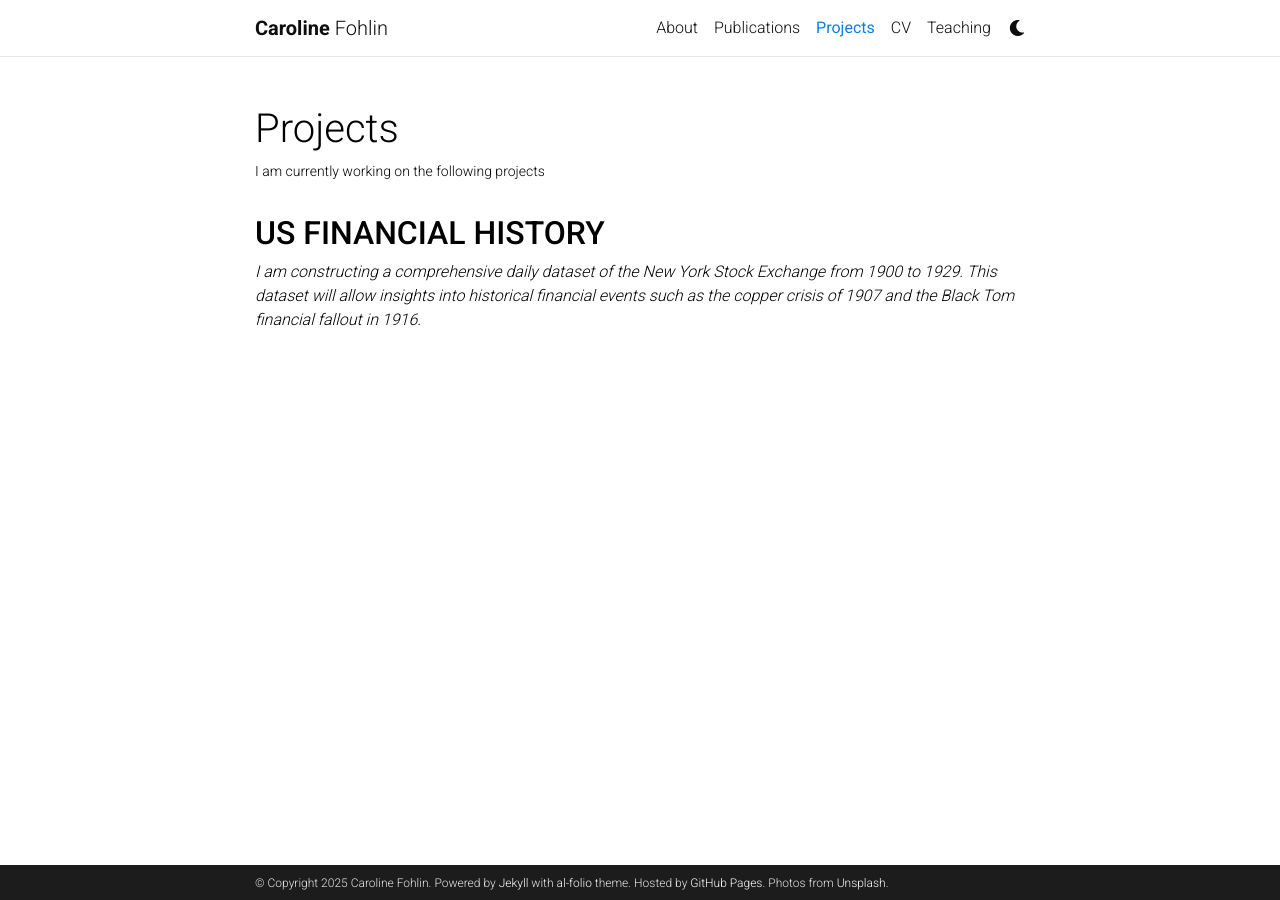
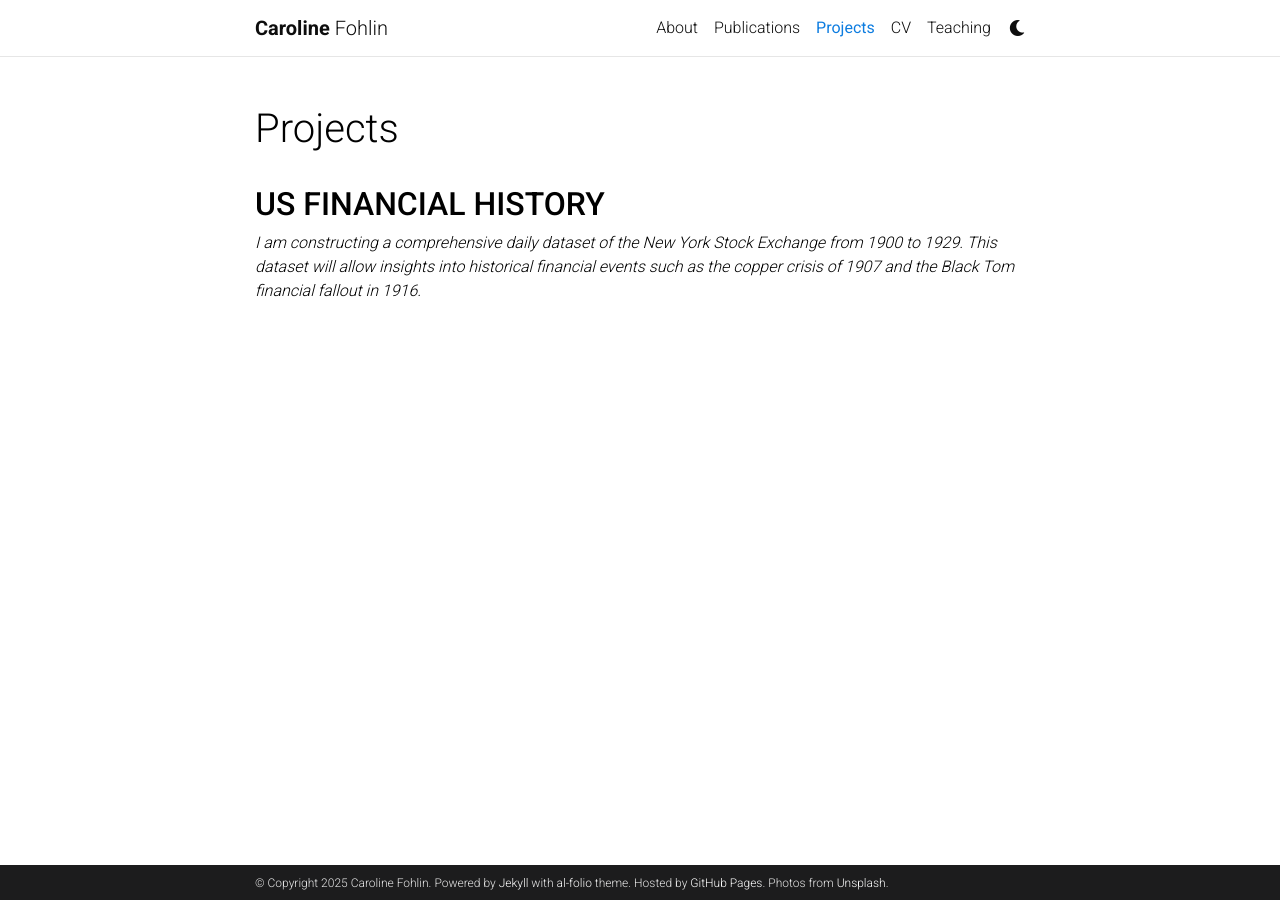
Before and after one commit to caroline-fohlin/caroline-fohlin.github.io, a Jekyll site: the page built from _pages/projects.md, in a window 1280 px wide. Built offline with Jekyll 4.4.1, drawn with Linux system fonts in a browser that asks for light colours; comment, search, counter and statistics services are not loaded; a style sheet for code colours, icons or effects is not loaded.

Commit message:
Update projects.md

```diff
--- a/_pages/projects.md
+++ b/_pages/projects.md
@@ -2,7 +2,7 @@
 layout: page
 title: Projects
 permalink: /projects/
-description: I am currently working on the following projects
+description:
 nav: true
 nav_order: 2
 horizontal: false
```
